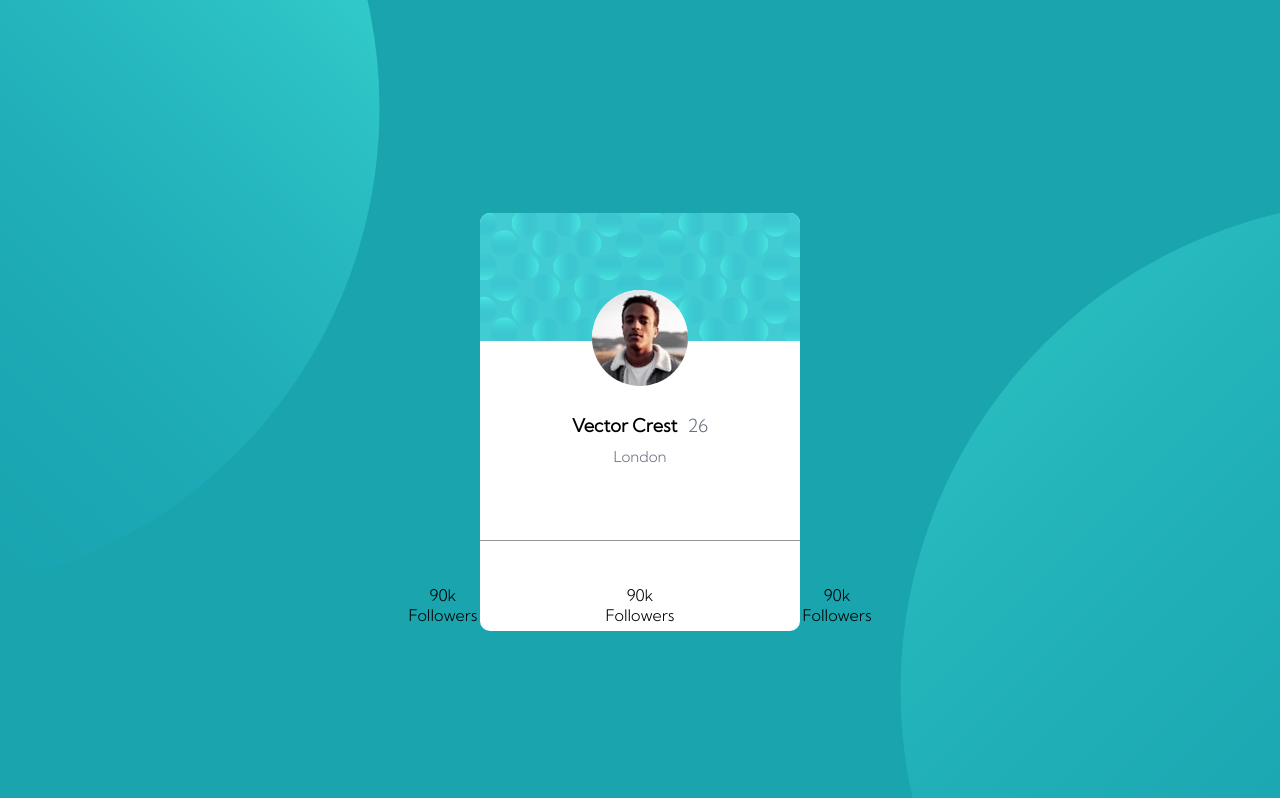
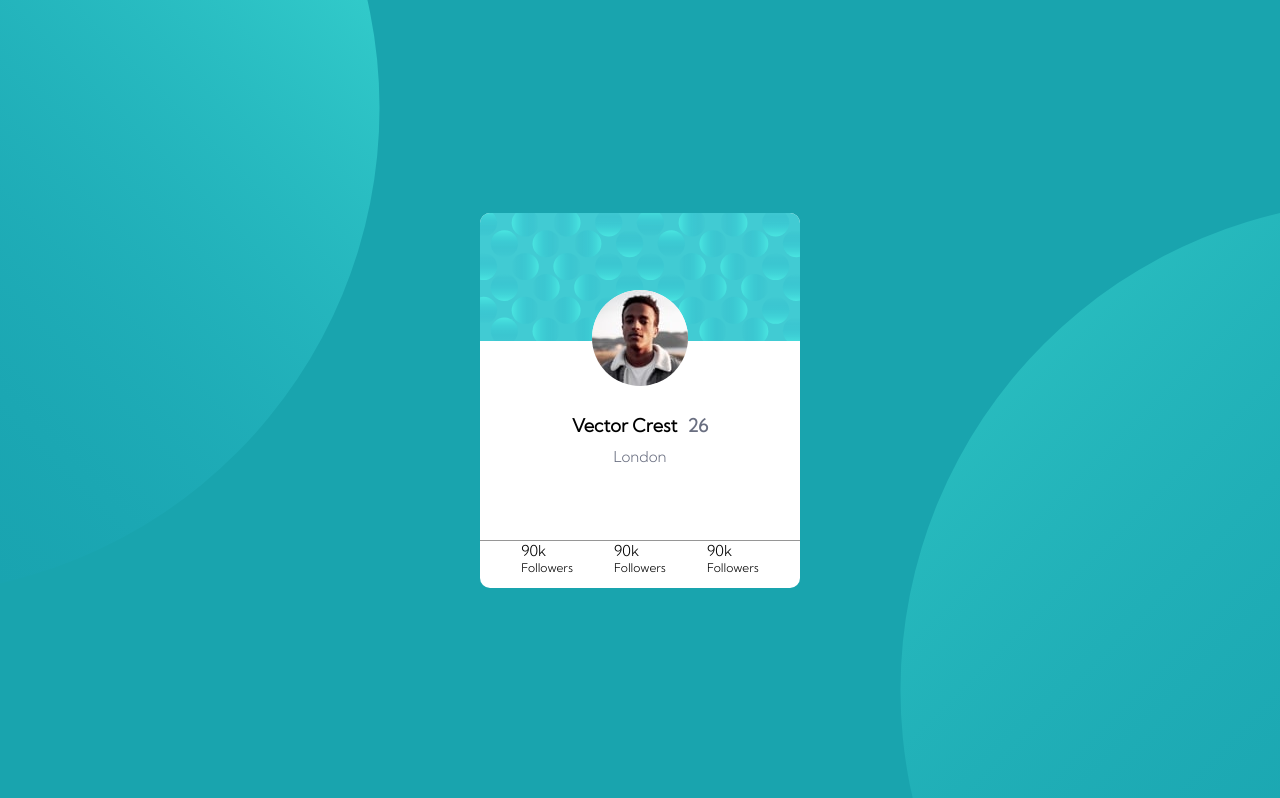
Before and after one commit to Prathyusha-Guduru/Website-Landing-Pages, a plain HTML site: page Frontendmaster challenge/index.html in a window 1280 px wide. Shown: the top 798 px of the page. Drawn offline with Linux system fonts and the light colour scheme.

Commit message:
updated stylesheet.css

```diff
--- a/Frontendmaster challenge/css/stylesheet.css
+++ b/Frontendmaster challenge/css/stylesheet.css
@@ -61,6 +61,11 @@ body{
 .profile-top{
     background-color: green;
 } */
+
+.info-txt>p{
+    font-weight: 900;
+}
+
 .profile-top>img{
     max-width: 100%;
     max-height: 100%;
@@ -114,15 +119,18 @@ span{
 .profile-bottom{
 
     background-color: white;
-    height: 90px;
     border-radius: 0 0 10px 10px;
     display: flex;
-    justify-content: center;
-    width: 320px;
+    justify-content : space-evenly;
+    align-items: flex-end;
+
 }
-/*
-.info{
-    display: flex;
-    flex-direction: column;
-    justify-content: center;
-} */
+
+
+.info-stat{
+    font-size: 15px;
+}
+
+.stat-name{
+    font-size: 12px;
+}
--- a/Frontendmaster challenge/index.html
+++ b/Frontendmaster challenge/index.html
@@ -32,15 +32,15 @@
           </div>
         </div>
         <div class="profile-bottom">
-          <div class="info">
+          <div class="info-stat">
             <p class="stat">90k</p>
             <p class="stat-name">Followers</p>
           </div>
-          <div class="info">
+          <div class="info-stat">
             <p class="stat">90k</p>
             <p class="stat-name">Followers</p>
           </div>
-          <div class="info">
+          <div class="info-stat">
             <p class="stat">90k</p>
             <p class="stat-name">Followers</p>
           </div>
```
